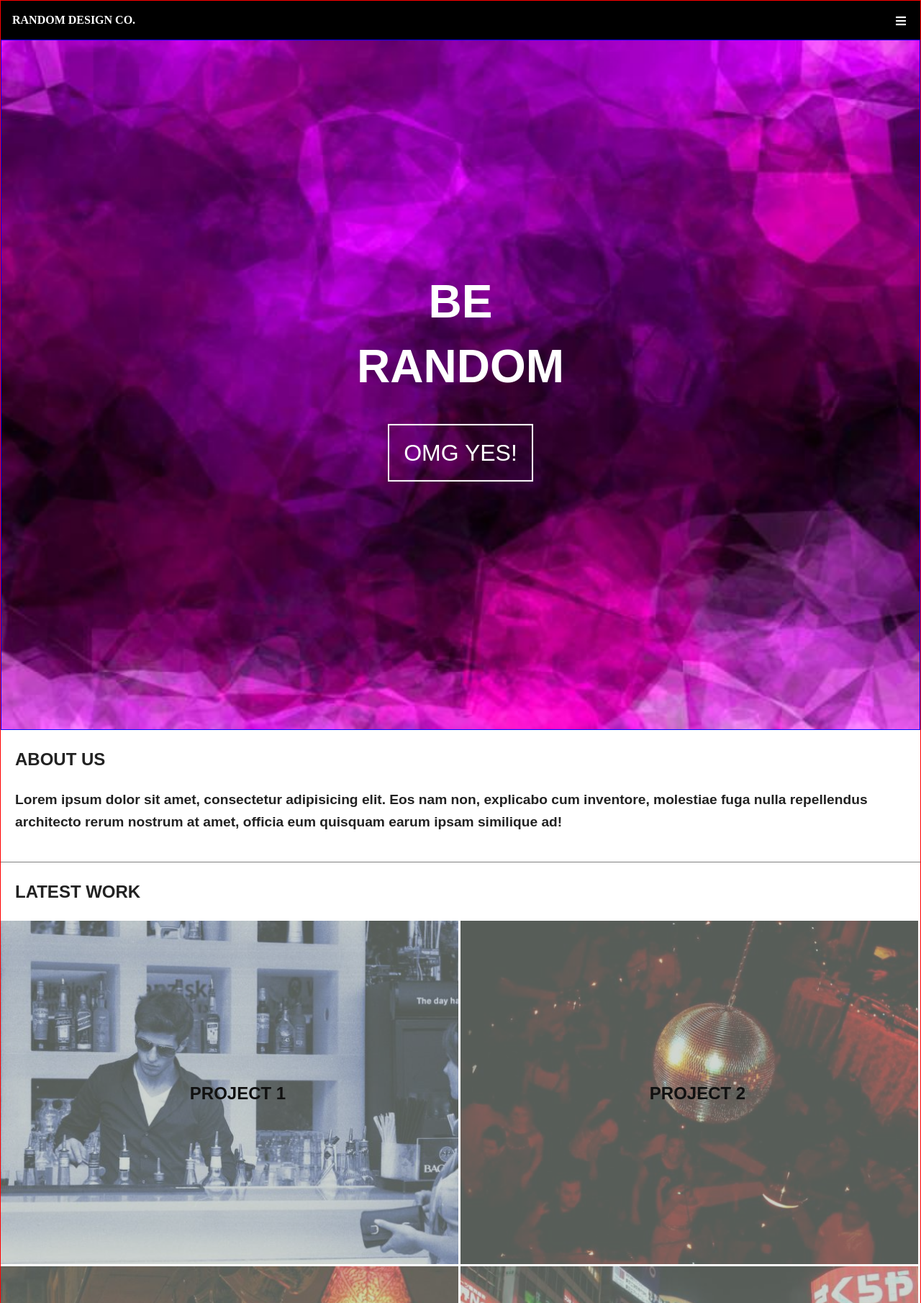
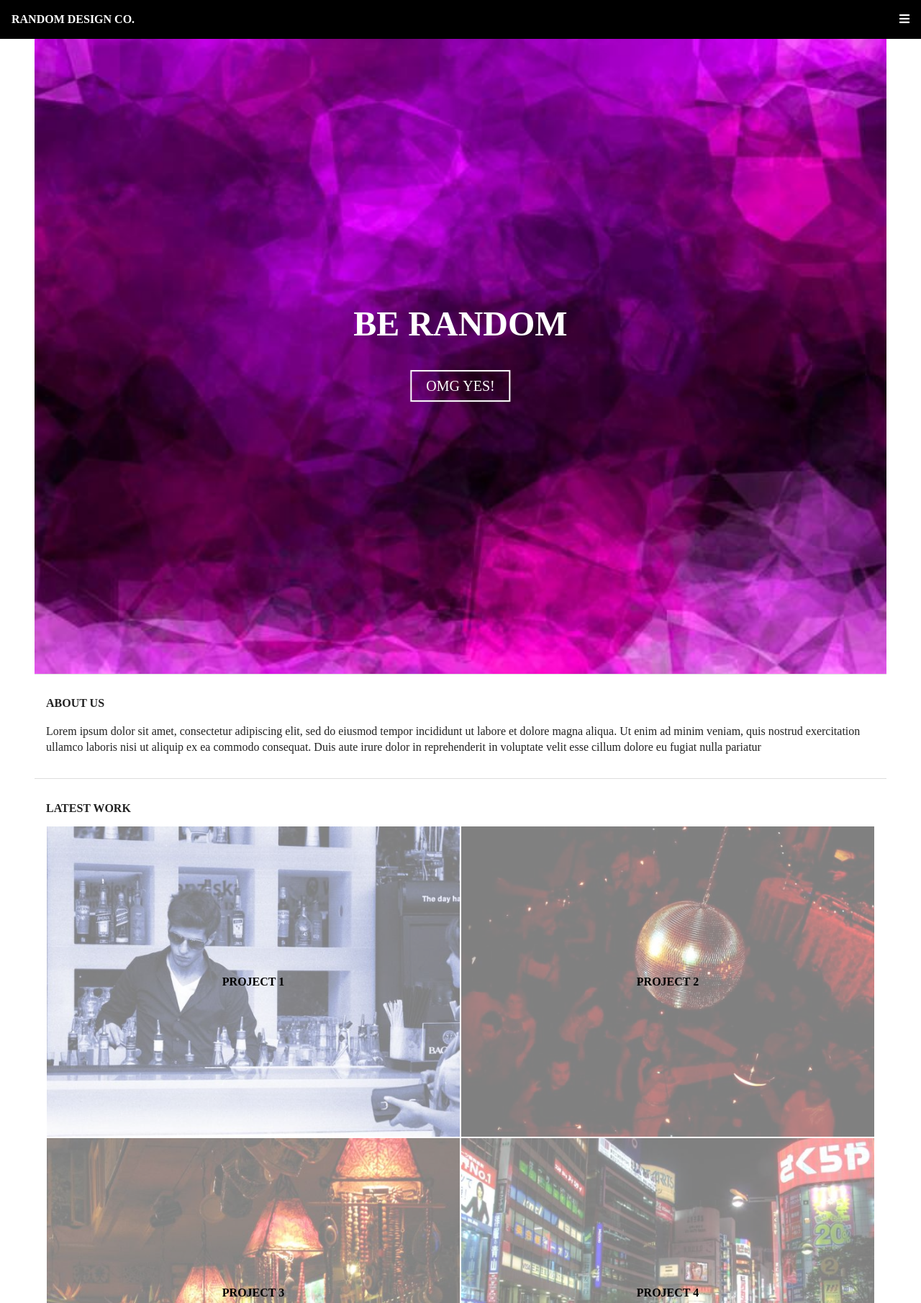
Before and after one commit to sonalsinghvs/random-design-co-singh, a plain HTML site: page index.html in a window 1280 px wide. Shown: the top 1810 px of the page at 72% size. Drawn offline with nearby package versions, Linux system fonts and the light colour scheme.

Commit message:
Made changes following the walk through for this week

```diff
--- a/css/main.css
+++ b/css/main.css
@@ -109,144 +109,129 @@ html{
   box-sizing: inherit;
 
 }
-
 body{
-    border:1px solid red;
+    padding:3em;
 }
-
-.page-header {
-    background-color:#000;
-    color:#fff;
-    position:relative;
-}
-
-.page-header h1{
-    margin:0;
-    padding:1em;
+h1,
+h2,
+h3,
+h4,
+h5{
     font-size:1em;
     text-transform:uppercase;
 }
-
-.page-header i{
-   position:absolute;
-    top:20px;
-    right:20px;
+img{
+    max-width:100%;
 }
 
-.big_box{
+.page-header{
+    background: #000;
+    color:white;
+    padding:1em;
+    position:fixed;
+    top:0;
+    left:0;
+    width:100%;
+
+}
+.page-header h1{
+    margin: 0;
+}
+.page-header .main-nav{
+    position:absolute;
+    top:1em;
+    right:1em;
+
+}
+.page-section{
+    padding:1em;
+    border-bottom:1px solid #ddd;
+}
+
+.btn{
+    display:inline-block;
+    font-size:1.25em;
+    border: 0.125em solid #000;
+    padding:0.5em 1em;
+    text-decoration:none;
+    color: #000;
+}
+.btn:hover{
+    background:#000;
+    color:#fff;
+
+}
+.jumbotron{
+    padding:0;
     position:relative;
 
 }
-.crystal-image {
+.jumbotron_bg{
     display:block;
-    border:1px solid blue;
+    position:relative;
+    z-index:-10;
+    width:100%;
+}
+.jumbotron_content{
+    position:absolute;
+    top:50%;
+    left:50%;
+    transform: translate(-50%,-50%);
+    text-align:center;
+    line-height:1;
+    color:#fff;
 
-    z-index:-10;
-   width:100%;
 }
+.jumbotron_content h2{
+    margin-top:0;
+    font-size:3em;
 
-
-
-.be_random_content{
-    position:absolute;
-    top:45%;
-    left:50%;
-    transform: translate(-50%, -50%);
-    text-align: center;
-}
-
-.be_random{
-    color:#ffff;
-    font-family: sans-serif;
-    font-size: 4em;
 
 }
 
-.needs-border{
-    box-sizing: border-box;
-    border:2px solid #ffff;
-    text-decoration:none;
-    color:#ffff;
-    font-family:sans-serif;
-    font-size:2em;
-    padding:20px;
+.jumbotron_content .btn{
+    color:#fff;
+    border-color:#fff;
 }
 
-a.needs-border:hover{
-    background-color: #ffff;
-    color:black
+.jumbotron_content .btn:hover{
+    background-color: #fff;
+    color:#000;
 }
 
-h3{
-    font-family:sans-serif;
-    font-size:1.5em;
-    padding-left:20px;
-    font-weight:bold;
+.project-thumb{
+    position:relative;
+    width:50%;
+    float:left;
+    background-color: hsla(0,100%,100%,0.5);
+    border:1px solid white;
+
+}
+.project-thumb:hover{
+    background-color:hsla(0, 0%, 0%, 0.5%);
 }
 
-p{
-    font-family:sans-serif;
-    font-size:1.2em;
-    line-height: 1.6;
-    font-weight:bold;
-    padding-left:20px;
+.project-thumb img{
+    position:relative;
+    z-index:-10;
+
+}
+.project-thumb h3{
+    position:absolute;
+    top:50%;
+    left:50%;
+    transform:translate(-50%,-50%);
+    margin:0;
+    text-align:center;
+    color: #000;
+}
+.project-thumb:hover h3{
+    color:#fff;
 }
 
-.about_us{
-    border-bottom: 1px solid grey;
-    padding-bottom: 20px;
+.page-footer{
+    text-align:center;
 }
-
-.latest_work{
-    width:100%;
-}
-
-.project{
-    position:relative;
-    float:left;
-    width:50%;
-    padding:0 3px 3px 0;
-
-}
-
-.inside_project{
-  position:absolute;
-    text-align:center;
-    top:50%;
-    left:50%;
-    transform: translate(-50%,-50%);
-}
-
-.project a{
-    display:block;
-    color:#111;
-    background-color: hsla(132, 7%, 68%, 0.52);
-}
-
-.project a:hover{
-    color:#ffff;
-    background-color:hsla(360, 87%, 96%, 0.00);
-}
-
-.project img{
-    width:100%;
-    position:relative;
-    z-index:-500;
-}
-
-.latest_work{
-    padding-bottom:30px;
-     border-bottom: 2px solid grey;
-}
-
-.footer-element{
-    text-align: center;
-    font-size:1em;
-    padding-bottom:20px;
-}
-
-
-
  /* ==========================================================================
    Helper classes
    ========================================================================== */
--- a/index.html
+++ b/index.html
@@ -26,105 +26,85 @@
   <!-- Add your site or application content here -->
     <header class="page-header">
         <h1>RANDOM DESIGN CO.</h1>
+         <nav class="main-nav">
         <i class="fas fa-bars"></i>
+        </nav>
+    </header>
+    <section class="page-section jumbotron">
+        <div class="jumbotron_content">
+        <h2>BE RANDOM</h2>
+        <a href="#" class="btn">OMG YES!</a>
+        </div>
+        <img class="jumbotron_bg" src="img/purple-bg.jpeg" alt="Abstract Purple Background">
 
-    </header>
-
-<section class="big_box">
-    <div class="be_random_content">
-        <h2 class="be_random">BE <br> RANDOM</h2>
-        <a href="#" class="needs-border">OMG YES!</a>
-    </div>
-        <img class="crystal-image" src="img/purple-bg.jpeg" alt="Crystal Image background">
+    </section>
+    <section class="page-section">
+        <h2>ABOUT US</h2>
+        <p>Lorem ipsum dolor sit amet, consectetur adipiscing elit, sed do eiusmod tempor incididunt ut labore et dolore magna aliqua. Ut enim ad minim veniam, quis nostrud exercitation ullamco laboris nisi ut aliquip ex ea commodo consequat. Duis aute irure dolor in reprehenderit in voluptate velit esse cillum dolore eu fugiat nulla pariatur</p>
 
     </section>
 
-<section class="about_us">
+    <section class="page-section">
+        <h2>LATEST WORK</h2>
 
-<h3>ABOUT US</h3>
+        <div class="clearfix">
+        <a href="#">
+        <article class="project-thumb">
+            <h3>PROJECT 1</h3>
+            <img src=img/1-cocktail.jpeg alt="Bartender image">
+        </article>
+        </a>
 
-<p>Lorem ipsum dolor sit amet, consectetur adipisicing elit. Eos nam non, explicabo cum inventore, molestiae fuga nulla repellendus architecto rerum nostrum at amet, officia eum quisquam earum ipsam similique ad!</p>
+         <a href="#">
+        <article class="project-thumb">
+            <h3>PROJECT 2</h3>
+            <img src=img/2-disco.jpeg alt="Disco Ball image">
+        </article>
+        </a>
 
-</section>
+         <a href="#">
+        <article class="project-thumb">
+            <h3>PROJECT 3</h3>
+            <img src=img/3-bookstore.jpeg alt="Bookstore image">
+        </article>
+        </a>
 
-<section class="latest_work">
-    <h3>LATEST WORK</h3>
+         <a href="#">
+        <article class="project-thumb">
+            <h3>PROJECT 4</h3>
+            <img src=img/4-traffic.jpeg alt="Traffic light image">
+        </article>
+        </a>
 
-    <div class="project">
-    <a href="#">
-        <div class="inside_project">
-        <h3>PROJECT 1</h3>
-        </div>
-        <img src="img/1-cocktail.jpeg" alt="bartender making a drink">
+         <a href="#">
+        <article class="project-thumb">
+            <h3>PROJECT 5</h3>
+            <img src=img/5-concert.jpg alt="Concert image">
+        </article>
         </a>
-    </div>
 
+         <a href="#">
+        <article class="project-thumb">
+            <h3>PROJECT 6</h3>
+            <img src=img/6-nightlife.jpg alt="Nightlife image">
+        </article>
+        </a>
 
-    <div class="project">
-    <a href="#">
-        <div class="inside_project">
-        <h3>PROJECT 2</h3>
-        </div>
-        <img src="img/2-disco.jpeg" alt="disco image">
+         <a href="#">
+        <article class="project-thumb">
+            <h3>PROJECT 7</h3>
+            <img src=img/7-bar.jpg alt="Bartender image">
+        </article>
         </a>
-    </div>
+            </div>
 
-    <div class="project">
-    <a href="#">
-        <div class="inside_project">
-        <h3>PROJECT 3</h3>
-        </div>
-        <img src="img/3-bookstore.jpeg" alt="bookstore image">
-        </a>
-    </div>
+    </section>
 
-    <div class="project">
-    <a href="#">
-        <div class="inside_project">
-        <h3>PROJECT 4</h3>
-        </div>
-        <img src="img/4-traffic.jpeg" alt="traffic image">
-        </a>
-    </div>
-
-   <div class="project">
-    <a href="#">
-        <div class="inside_project">
-        <h3>PROJECT 5</h3>
-        </div>
-        <img src="img/5-concert.jpg" alt="concert image">
-        </a>
-    </div>
-
-    <div class="project">
-    <a href="#">
-        <div class="inside_project">
-        <h3>PROJECT 6</h3>
-        </div>
-        <img src="img/6-nightlife.jpg" alt="nightlife image">
-        </a>
-    </div>
-
-    <div class="project">
-    <a href="#">
-        <div class="inside_project">
-        <h3>PROJECT 7</h3>
-        </div>
-        <img src="img/7-bar.jpg" alt="bar">
-        </a>
-    </div>
-
-    <div class="clearfix">
-    </div>
-
-</section>
-
-    <footer>
-
-    <p class="footer-element">© 2016 Random Design Co.</p>
+    <footer class="page-footer">
+        <p>© 2016 random Design Co.</p>
 
     </footer>
-
+    </body>
 
   <script src="js/vendor/modernizr-3.7.1.min.js"></script>
   <script src="https://code.jquery.com/jquery-3.3.1.min.js" integrity="sha256-FgpCb/KJQlLNfOu91ta32o/NMZxltwRo8QtmkMRdAu8=" crossorigin="anonymous"></script>
```
Also changed, not shown: dynamic-content.html (added, +155 -0 lines), img/10-afterdark.jpg (added), img/8-street.jpg (added), img/9-streetlife.jpg (added), 4 other files.
